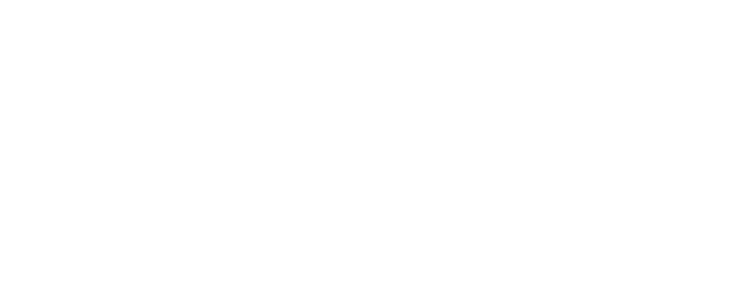
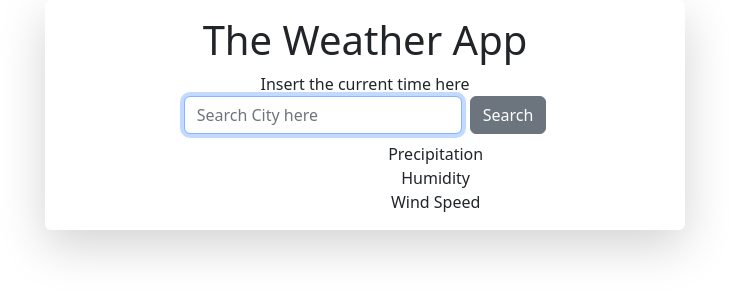
Before and after one commit to kirbygorospe/Weather-App, a plain HTML site: page index.html in a window 1280 px wide. Shown: the whole page, without its empty margins (275-1004 px from the left). Drawn offline with nearby package versions, Linux system fonts and the light colour scheme; files that its build step writes are made by us from their sources.

Commit message:
Update index.html

```diff
--- a/index.html
+++ b/index.html
@@ -4,7 +4,63 @@
     <meta charset="UTF-8" />
     <meta http-equiv="X-UA-Compatible" content="IE=edge" />
     <meta name="viewport" content="width=device-width, initial-scale=1.0" />
+    <script src="https://unpkg.com/axios@1.1.2/dist/axios.min.js"></script>
+    <link rel="stylesheet" href="/src/styles.css" />
+    <link
+      rel="stylesheet"
+      href="https://cdn.jsdelivr.net/npm/bootstrap@5.2.2/dist/css/bootstrap.min.css"
+    />
     <title>Document</title>
   </head>
-  <body></body>
+  <body>
+    <div
+      class="container px-4 text-center rounded w-50 shadow-lg p-3 mb-5 bg-body rounded"
+    >
+      <h1>The Weather App</h1>
+      <span class="date-time">Insert the current time here</span>
+      <div class="row">
+        <div class="col-2"></div>
+        <div class="col-8">
+          <div class="container-fluid">
+            <form class="d-flex" role="search" id="search-form">
+              <input
+                class="form-control me-2"
+                type="search"
+                placeholder="Search City here"
+                aria-label="Search"
+                autofocus="on"
+                autocomplete="off"
+                id="city-input"
+              />
+              <button type="submit" class="btn btn-secondary">Search</button>
+            </form>
+          </div>
+        </div>
+
+        <div class="col-2"></div>
+
+        <div class="row">
+          <div class="col-2"></div>
+          <div class="col-8"><h2 id="city"></h2></div>
+          <div class="col-2"></div>
+
+          <div class="row">
+            <div class="col-2"></div>
+            <div class="col-4">
+              <span id="description"></span> <br />
+              <h3 id="current-temperature"></h3>
+            </div>
+
+            <div class="col-4">
+              Precipitation <br />
+              <span id="humidity">Humidity</span> <br />
+              <span id="windSpeed">Wind Speed</span>
+              <div class="col-2"></div>
+            </div>
+          </div>
+        </div>
+      </div>
+    </div>
+    <script src="src/index.js"></script>
+  </body>
 </html>
```
